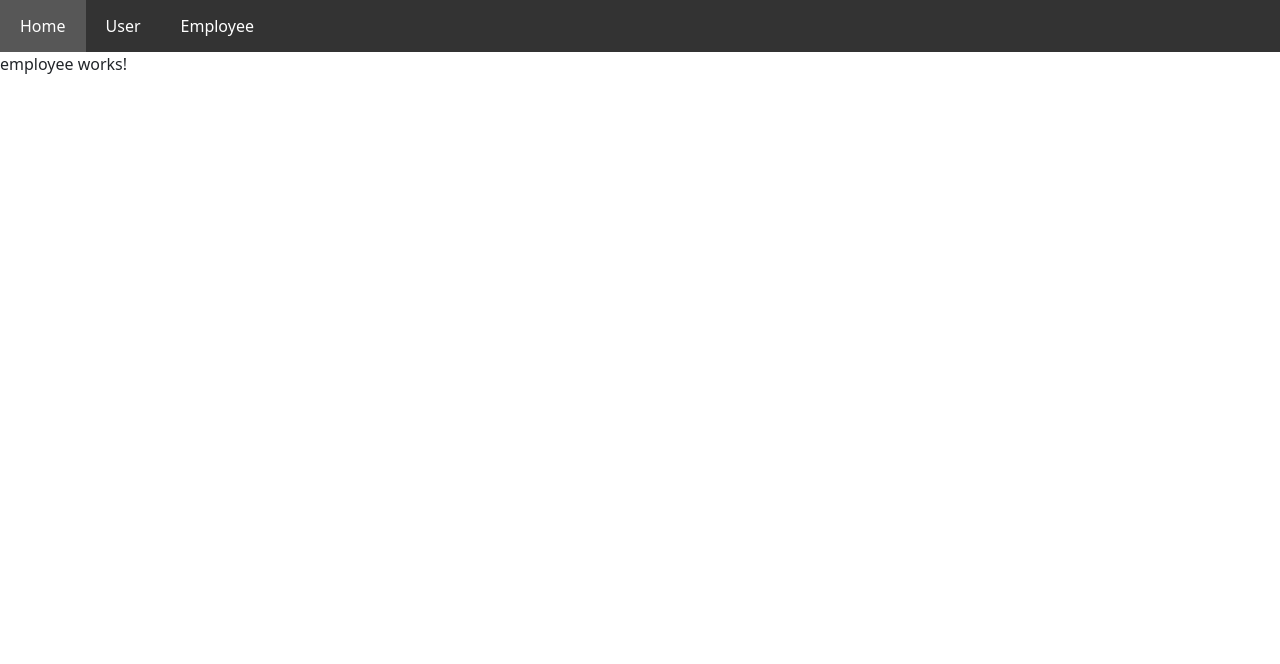
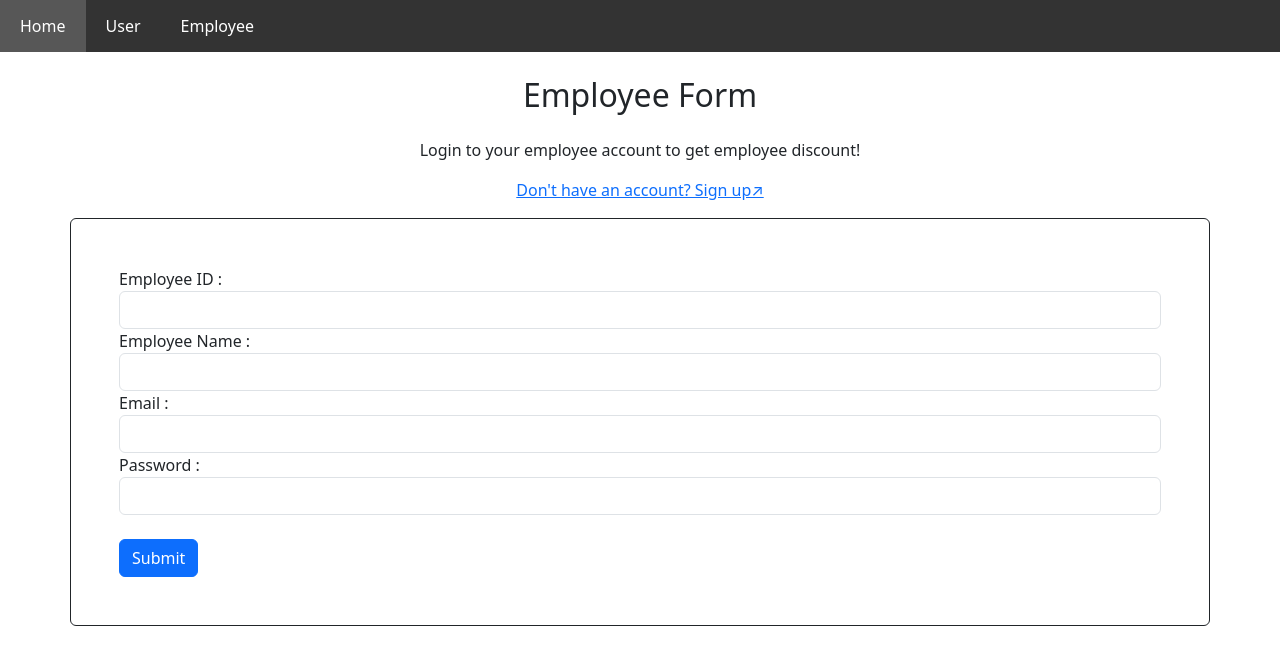
Before and after one commit to john-yhmm/biz-suite, an Angular app: page /employee in a window 1280 px wide. Shown: the top 664 px of the page. Built offline with nearby package versions, Linux system fonts and the light colour scheme.

Commit message:
added a form

```diff
--- a/src/app/employee/employee.component.html
+++ b/src/app/employee/employee.component.html
@@ -1 +1,25 @@
-<p>employee works!</p>
+<h2 class="text-center my-4">Employee Form</h2>
+<p class="text-center">Login to your employee account to get employee discount!</p>
+<p class="text-center"><a class="link-opacity-100" href="">Don't have an account? Sign up↗</a></p>
+
+<div class="container border border-dark rounded p-5 mb-5">
+    <form [formGroup]="employeeForm" class="w-100">
+        <div class="form-group">
+            <label>Employee ID : </label>
+            <input class="form-control" type="number" formControlName="id">
+        </div>
+        <div class="form-group">
+            <label>Employee Name : </label>
+            <input class="form-control" type="text" formControlName="name">
+        </div>
+        <div class="form-group">
+            <label>Email : </label>
+            <input class="form-control" type="email" formControlName="email">
+        </div>
+        <div class="form-group">
+            <label>Password : </label>
+            <input class="form-control" type="password" formControlName="password">
+        </div><br>
+        <button class="btn btn-primary" (click)="submit()">Submit</button>
+    </form>
+</div>
--- a/src/app/employee/employee.component.ts
+++ b/src/app/employee/employee.component.ts
@@ -1,12 +1,22 @@
 import { Component } from '@angular/core';
+import { FormControl, FormGroup, FormsModule, ReactiveFormsModule } from '@angular/forms';
 
 @Component({
   selector: 'app-employee',
   standalone: true,
-  imports: [],
+  imports: [ReactiveFormsModule, FormsModule],
   templateUrl: './employee.component.html',
   styleUrl: './employee.component.scss'
 })
 export class EmployeeComponent {
+  employeeForm = new FormGroup({
+    id : new FormControl(""),
+    name: new FormControl(""),
+    email: new FormControl(""),
+    password: new FormControl(""),
+  });
 
+  submit() {
+    alert("Welcome back, " + this.employeeForm.value.name + "🎉");
+  }
 }
```
